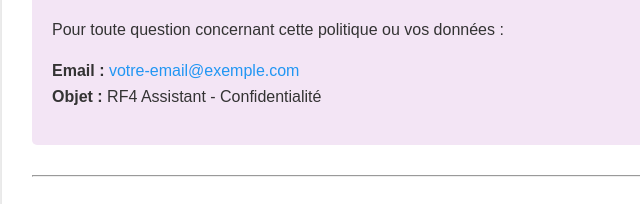
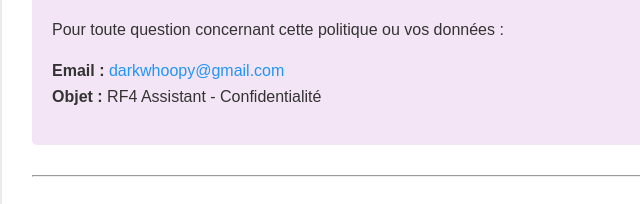
Before and after one commit to darkwhoopy/fishingrf4, a plain HTML site: page index.html in a window 1280 px wide. Shown: the part 2557-2761 px from the top of the page, 238-878 px from the left. Drawn offline with Linux system fonts and the light colour scheme.

Commit message:
Update index.html

```diff
--- a/index.html
+++ b/index.html
@@ -153,7 +153,7 @@
         <div class="contact">
             <h2>11. Contact</h2>
             <p>Pour toute question concernant cette politique ou vos données :</p>
-            <p><strong>Email :</strong> <a href="mailto:darkwhoopy@gmail.com">votre-email@exemple.com</a><br>
+            <p><strong>Email :</strong> <a href="mailto:darkwhoopy@gmail.com">darkwhoopy@gmail.com</a><br>
             <strong>Objet :</strong> RF4 Assistant - Confidentialité</p>
         </div>
 
```
